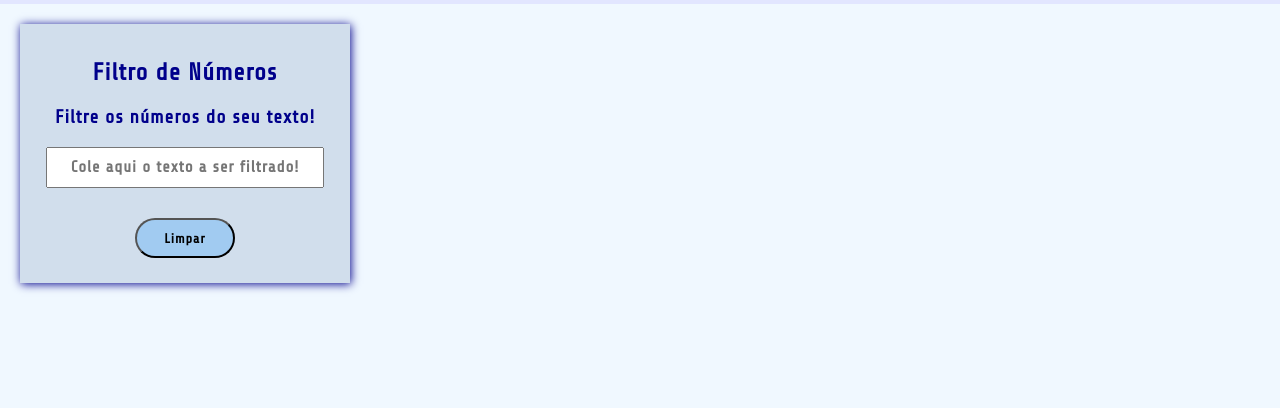
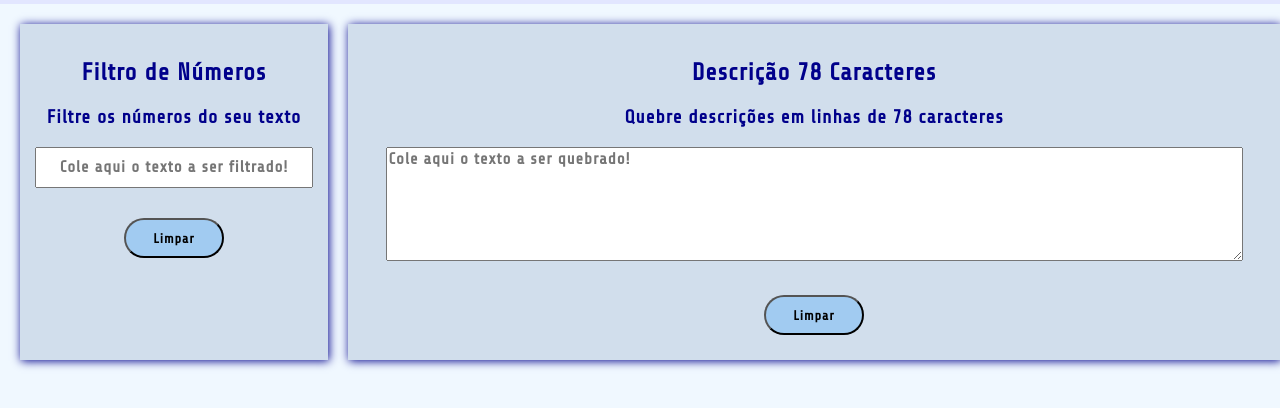
Before and after one commit to edinhotorres/make-it-easy, a plain HTML site: page index.html in a window 1280 px wide. Shown: the part 66-474 px from the top of the page. Drawn offline with Linux system fonts and the light colour scheme; a web font is replaced by a local one.

Commit message:
Add files via upload
********************************************************
v1.1
********************************************************
Nesta atualização foi inserida a aplicação 'Descrição 78'
que quebra em linhas de 78 caracteres as descricoes
inseridas pelo usuário.

Os usuários alvos são aqueles que estão presos ao sistemas
antigos de emissão de Nota de Empenho e precisam emitir
Notas com diversos itens com longas descrições que nem
sempre podem ser coladas diretamente.

Tal aplicação está à direita do 'Fitro de números'.
********************************************************

********************************************************
v1.0
********************************************************
Primeira versão da aplicação.

Tem o simples objetivo de filtrar números de forma
automática em texto inserido pelo usuário (em tempo de
digitação) e, assim, agilizar procedimentos rotineiros.
********************************************************

```diff
--- a/index.html
+++ b/index.html
@@ -16,12 +16,12 @@
             margin: 0;
             background-color: aliceblue;
         }
-
         header {
             /* border: 3px solid red; */
             display: flex;
             align-items: center;
             background-color: rgb(226, 230, 255);
+            /* background: rgb(161, 203, 241); */
             height: 70px;
             padding: 0;
         }
@@ -65,11 +65,17 @@
             font-size: 1.4em;
             color: darkblue;
         }
-
-        .filtro-de-numeros {
+        .grade-de-aplicacoes {
+            display: flex;
+        }
+        /****************************/
+        /**** Filtro de Números *****/
+        /****************************/
+        .filtro-de-numeros, .descricao-78 {
             /* border: 3px solid red; */
             position: relative; /* relativa ao elemento-pai */
             padding: 15px;
+            margin-left: 20px;
             background-color: rgb(209, 222, 236);
             color: darkblue;
             font-family: 'Share Tech', sans-serif;
@@ -77,9 +83,13 @@
             font-weight: 10;
             text-align: center;
             top: 20px;
-            left: 20px;
+            box-shadow: 1px 1px 9px 0px;
+        }
+        .filtro-de-numeros{
             width: 300px;
-            box-shadow: 1px 1px 9px 0px;
+        }
+        .descricao-78{
+            width: 1000px;
         }
         #string-cliente {
             height: 35px;
@@ -102,7 +112,6 @@
             font-size: 1.3em;
             color: rgb(44, 44, 243);
         }
-
         .botoes {
             display: flex;
             justify-content: center;
@@ -121,6 +130,25 @@
         .botao:hover {
             background: rgb(140, 195, 246);
         }
+        /****************************/
+        /* Descrição 78 Caracteres **/
+        /****************************/
+        #descricao-cliente {
+            font-family: 'Share Tech', sans-serif;
+            letter-spacing: 1px;
+            font-weight: 1000;
+            font-size: 1em;
+        }
+        #quebrado {
+            display: relative;
+            text-align: center;
+            word-wrap: break-word;
+            padding: 0 70px 0 70px;
+            font-size: 1.3em;
+            color: rgb(44, 44, 243);
+            text-align-last: justify;
+        }
+
 
     </style>
     <script>
@@ -137,6 +165,27 @@
         document.getElementById(campoFiltrado).innerHTML=''; // insere HTML entre as tags. exemplo: <p> texto inserido </p>
     }
 
+    function quebra(campoQuebrar, campoQuebrado){
+        // descobre quantos blocos de 78 caracteres existem
+        let ciclosInteiros = parseInt((document.getElementById(campoQuebrar).value.toString().length)/78);
+        // descobre quantos caracteres ficarão de fora dos blocos de 78
+        let caracteresRestantes = (document.getElementById(campoQuebrar).value.toString().length)%78;
+        // recebe o texto inserido no campo a ser quebrado
+        let texto = document.getElementById(campoQuebrar).value.toString();
+        // inicia algoritmo para manipulação do texto
+        let contador = 0;
+        let textoManipulado = "";
+        for (i=0; i<ciclosInteiros; i++) {
+            // concatena quebra de linha a cada 78 caracteres (ciclo se repete para todos os possiveis blocos de 78)
+            textoManipulado = textoManipulado.concat(texto.substr(contador, 78));
+            textoManipulado = textoManipulado.concat("<br>");
+            contador = contador + 78;
+        }
+        // apos terminada a concatenacao dos blocos de 78 com as quebras de linha, concatena os caracteres restantes
+        textoManipulado = textoManipulado.concat(texto.substr(contador, caracteresRestantes));
+        // lança resultado (texto manipulado) ao campo quebrado para que usuario possa copiar
+        document.getElementById(campoQuebrado).innerHTML=textoManipulado;
+    }
     </script>
 </head>
 
@@ -161,11 +210,11 @@
             </ul>
         </div>
     </header>
-
+    <div class="grade-de-aplicacoes">
     <!-- Filtro de Números -->
         <div class="filtro-de-numeros">
             <h2>Filtro de Números</h2>
-        <h3>Filtre os números do seu texto!</h3>
+            <h3>Filtre os números do seu texto</h3>
             <input type="text" name="" id="string-cliente" oninput="filtra('string-cliente','filtrado')" title="Vamos lá, mande um Ctrl+V!" placeholder="Cole aqui o texto a ser filtrado!">
             <p id="filtrado"></p>
             <div class="botoes">
@@ -173,6 +222,16 @@
                 <button class="botao" onclick="limpa('string-cliente','filtrado')">Limpar</button>
             </div>
         </div>
-
+        <div class="descricao-78">
+                <h2>Descrição 78 Caracteres</h2>
+                <h3>Quebre descrições em linhas de 78 caracteres</h3>
+                <textarea id="descricao-cliente" cols="115" rows="6" oninput="quebra('descricao-cliente','quebrado')" title="Vamos lá, mande um Ctrl+V!" placeholder="Cole aqui o texto a ser quebrado!"></textarea>
+                <p id="quebrado"></p>
+                <div class="botoes">
+                    <!-- <button class="botao" onclick="quebra('descricao-cliente','quebrado')">Quebrar!</button> botao descontinuado -->
+                    <button class="botao" onclick="limpa('descricao-cliente','quebrado')">Limpar</button>
+                </div>
+            </div>
+    </div>
 </body>
 </html>
```
Lines whose indentation alone changed are shown as unchanged.
